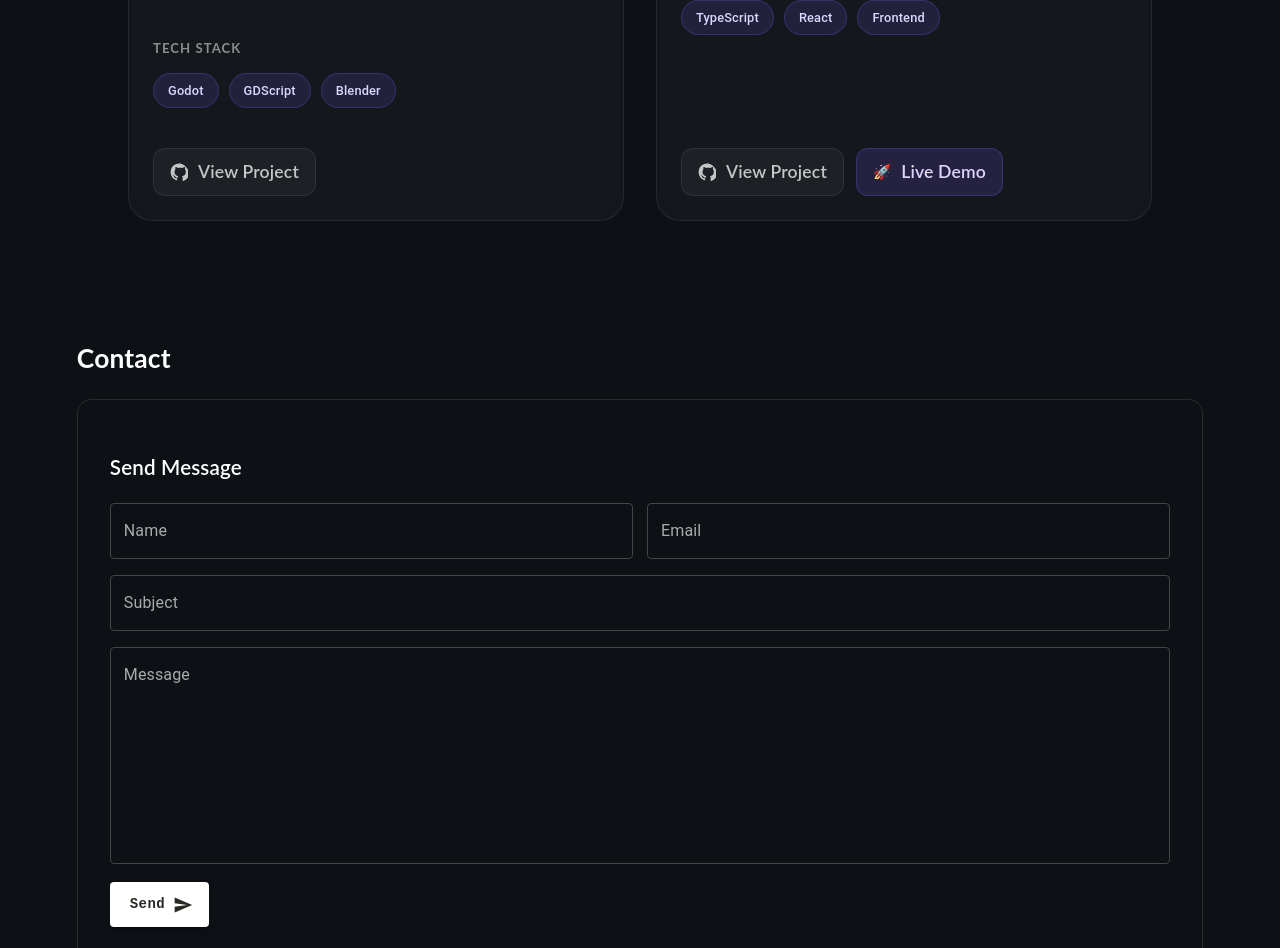
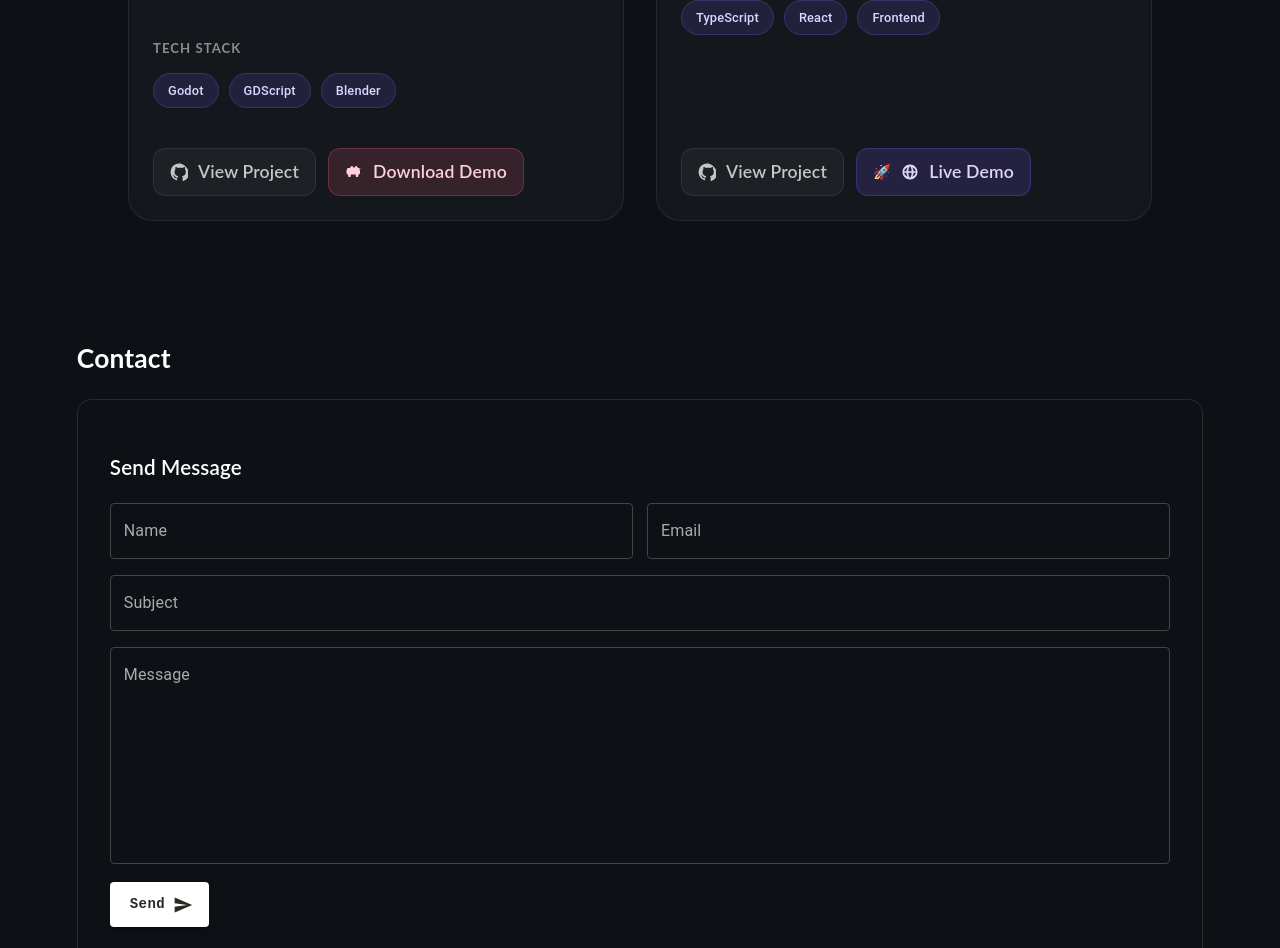
Before and after one commit to Rachiminoff/Rachiminoff.github.io, a React (Create React App) app: page / in a window 1280 px wide. Shown: the part 5300-6248 px from the top of the page. Built offline with nearby package versions, Linux system fonts and the light colour scheme; no server answers.

Commit message:
added demo link for FREEFREEFREE.

```diff
--- a/src/assets/styles/Project.scss
+++ b/src/assets/styles/Project.scss
@@ -483,6 +483,41 @@
     font-size: 0.9rem;
 }
 
+.itch-link {
+    display: inline-flex;
+
+    align-items: center;
+    gap: 10px;
+
+    padding: 10px 16px;
+
+    border-radius: 12px;
+
+    text-decoration: none;
+
+    background: rgba(250, 92, 124, 0.15);
+
+    border: 1px solid rgba(250, 92, 124, 0.25);
+
+    color: #ffd0da;
+
+    font-weight: 600;
+
+    transition:
+        background 0.2s ease,
+        transform 0.2s ease,
+        border-color 0.2s ease;
+}
+
+.itch-link:hover {
+    background: rgba(250, 92, 124, 0.25);
+
+    border-color: rgba(250, 92, 124, 0.4);
+
+    color: white;
+
+    transform: translateY(-2px);
+}
 /* =========================
    TABLET
 ========================= */
@@ -504,6 +539,7 @@
     }
 
 }
+
 
 /* =========================
    MOBILE
--- a/src/components/Project.tsx
+++ b/src/components/Project.tsx
@@ -11,6 +11,32 @@ import wais02 from '../assets/images/ww2.jpg';
 import wais03 from '../assets/images/ww3.jpg';
 
 import '../assets/styles/Project.scss';
+
+function ItchIcon() {
+    return (
+        <svg
+            width="18"
+            height="18"
+            viewBox="0 0 24 24"
+            fill="currentColor"
+        >
+            <path d="M20.9 7.2c-.2-.3-.6-.5-1-.5h-2.3l-1.7-2.1c-.3-.3-.7-.5-1.1-.5s-.8.2-1.1.5L12 6.7 10.3 4.6c-.3-.3-.7-.5-1.1-.5s-.8.2-1.1.5L6.4 6.7H4.1c-.4 0-.8.2-1 .5C2.4 8.2 2 9.6 2 11.1v2.3c0 1.1.9 2 2 2h.2v2.2c0 .6.5 1.1 1.1 1.1h1.3c.6 0 1.1-.5 1.1-1.1v-2.2h6.6v2.2c0 .6.5 1.1 1.1 1.1h1.3c.6 0 1.1-.5 1.1-1.1v-2.2h.2c1.1 0 2-.9 2-2v-2.3c0-1.5-.4-2.9-1.1-3.9z"/>
+        </svg>
+    );
+}
+
+function GlobeIcon() {
+    return (
+        <svg
+            width="18"
+            height="18"
+            viewBox="0 0 24 24"
+            fill="currentColor"
+        >
+            <path d="M12 2C6.5 2 2 6.5 2 12s4.5 10 10 10 10-4.5 10-10S17.5 2 12 2zm7.9 9h-3.1c-.2-2-.8-3.8-1.8-5.3 2.4.9 4.2 3 4.9 5.3zm-7.9-7c1.2 1.4 2 3.6 2.2 7H9.8c.2-3.4 1-5.6 2.2-7zM4.1 13h3.1c.2 2 .8 3.8 1.8 5.3-2.4-.9-4.2-3-4.9-5.3zm3.1-2H4.1c.7-2.3 2.5-4.4 4.9-5.3-1 1.5-1.6 3.3-1.8 5.3zm4.8 9c-1.2-1.4-2-3.6-2.2-7h4.4c-.2 3.4-1 5.6-2.2 7zm3-1.7c1-1.5 1.6-3.3 1.8-5.3h3.1c-.7 2.3-2.5 4.4-4.9 5.3z"/>
+        </svg>
+    );
+}
 
 function GitHubIcon() {
     return (
@@ -154,6 +180,8 @@ const projects = [
         featured: true,
         link: "https://github.com/Rachiminoff/FREEFREEFREE",
 
+        itchLink: "https://daeowob.itch.io/free-free-free",
+
         video:
             "https://www.youtube.com/embed/CAeP5QStOrE?si=M8axOWtdfKER_7OF",
 
@@ -209,6 +237,7 @@ const projects = [
         ]
     }
 ];
+
 
 function Project() {
 
@@ -347,7 +376,20 @@ function Project() {
                                         rel="noreferrer"
                                         className="demo-link"
                                     >
+                                        <GlobeIcon />
                                         <span>Live Demo</span>
+                                    </a>
+                                )}
+
+                                {project.itchLink && (
+                                    <a
+                                        href={project.itchLink}
+                                        target="_blank"
+                                        rel="noreferrer"
+                                        className="itch-link"
+                                    >
+                                        <ItchIcon />
+                                        <span>Download Demo</span>
                                     </a>
                                 )}
 
```
